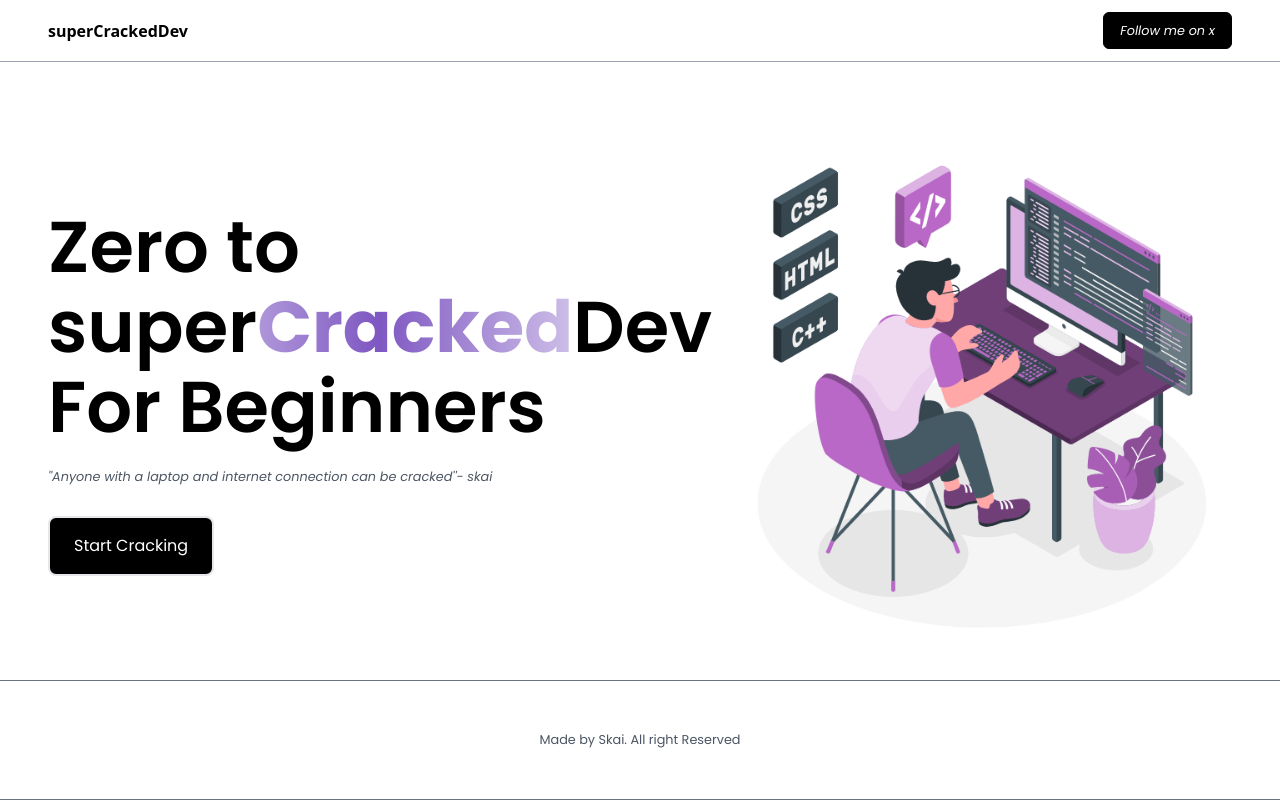
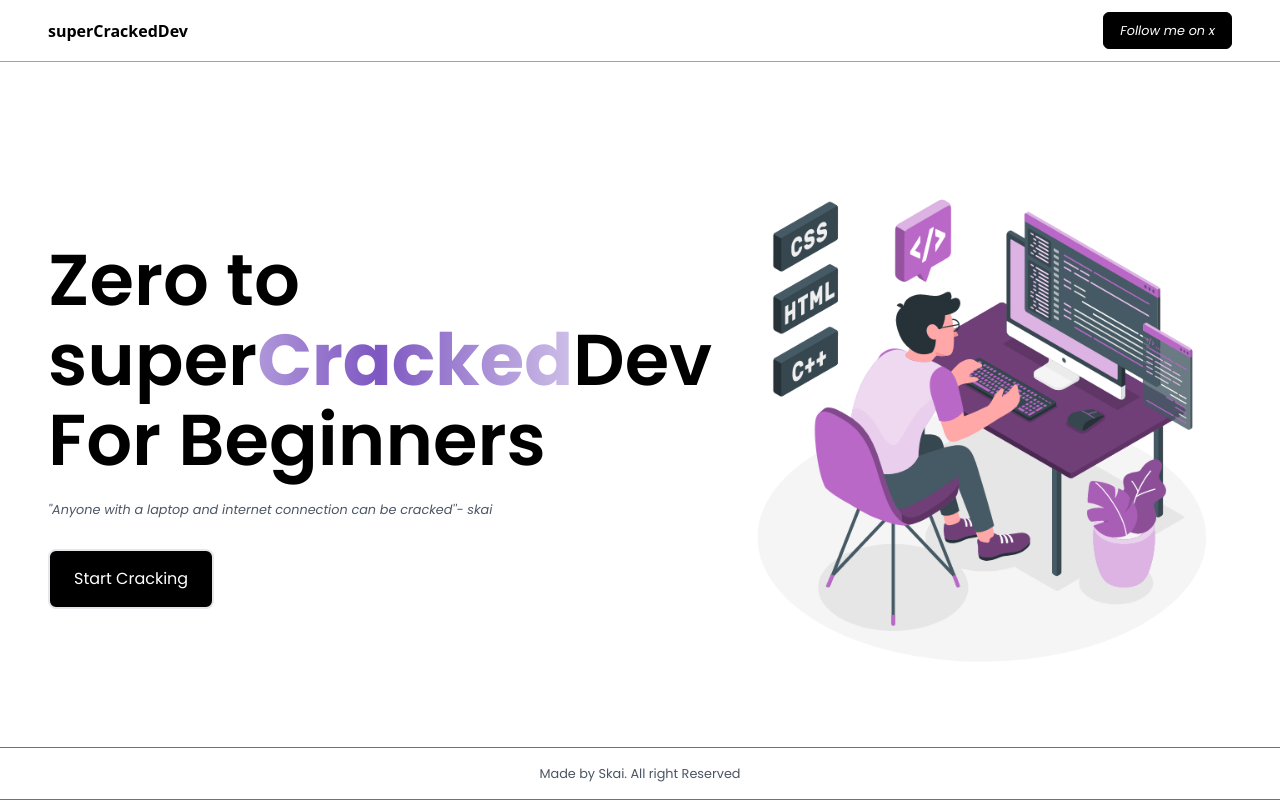
Before and after one commit to superSayianSkai/superCrackedDev, a React (Vite) app: page / in a window 1280 px wide. Built offline with nearby package versions, Linux system fonts and the light colour scheme.

Commit message:
second commit

```diff
--- a/src/components/Footer.jsx
+++ b/src/components/Footer.jsx
@@ -1,7 +1,7 @@
 import skai from "../assets/images/skai.jpeg";
 const Footer = () => {
   return (
-    <div className="border-[1px] border-gray-500 px-4 flex items-center md:px-12 justify-center  h-[15vh] border-r-0 border-l-0">
+    <div className="border-[1px] border-gray-500 px-4 flex items-center md:px-12 justify-center  py-4  border-r-0 border-l-0">
       <div className="flex justify-between items-center gap-2">
         <p className="text-[.8rem] text-gray-600">Made by Skai. All right Reserved</p>
       </div>
--- a/src/pages/Home.jsx
+++ b/src/pages/Home.jsx
@@ -3,7 +3,7 @@ import Body from "../components/Body";
 import Footer from "../components/Footer";
 const Home = () => {
   return (
-    <div className="flex flex-col h-[100vh] justify-between relative">
+    <div className="flex flex-col h-[100vh] justify-between relative overflow-hidden">
       <Header />
       <Body />
       <Footer/>
```
Also changed, not shown: vercel.json (added).
